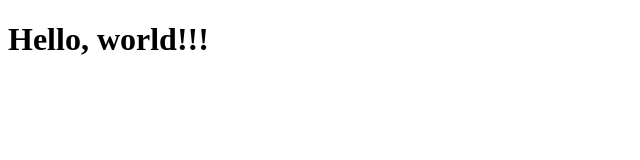
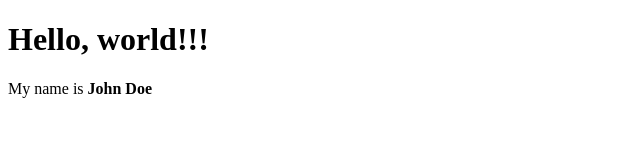
Before and after one commit to ultrapir/temp-temp, a plain HTML site: page index.html in a window 1280 px wide. Shown: the whole page, without its empty margins (0-640 px from the left). Drawn offline with Linux system fonts and the light colour scheme.

Commit message:
add introduction paragraph to index.html

```diff
--- a/index.html
+++ b/index.html
@@ -7,5 +7,6 @@
 </head>
 <body>
     <h1>Hello, world!!!</h1>
+    <p>My name is <strong>John Doe</strong></p>
 </body>
 </html>
```
